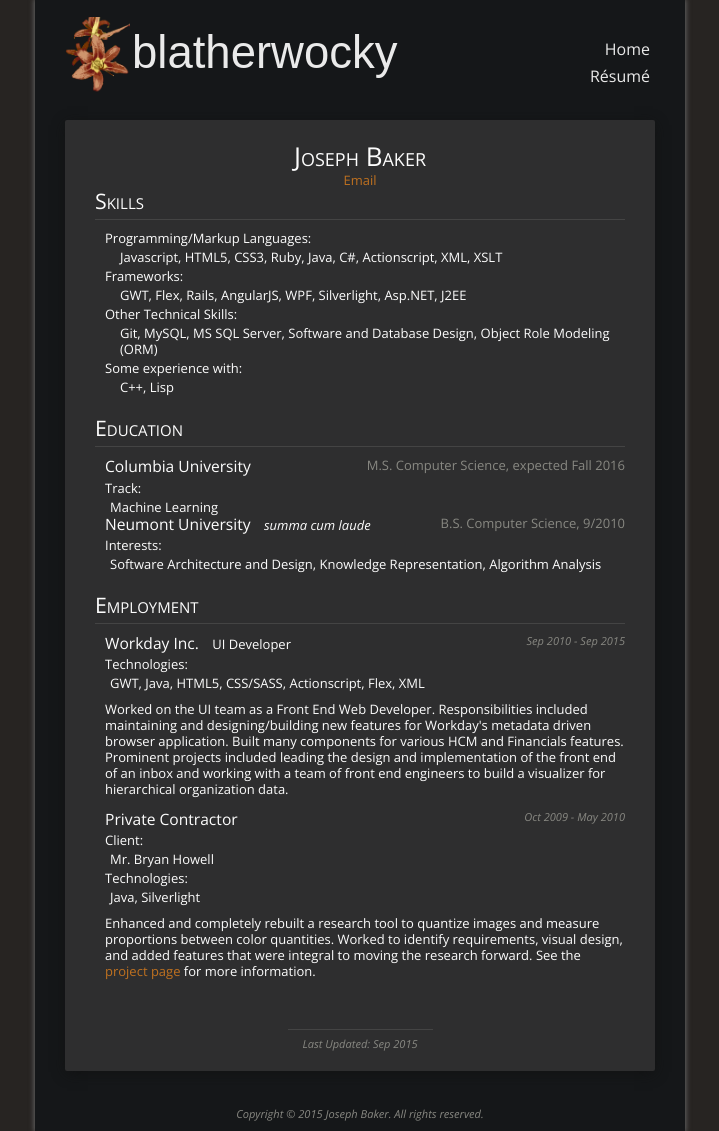
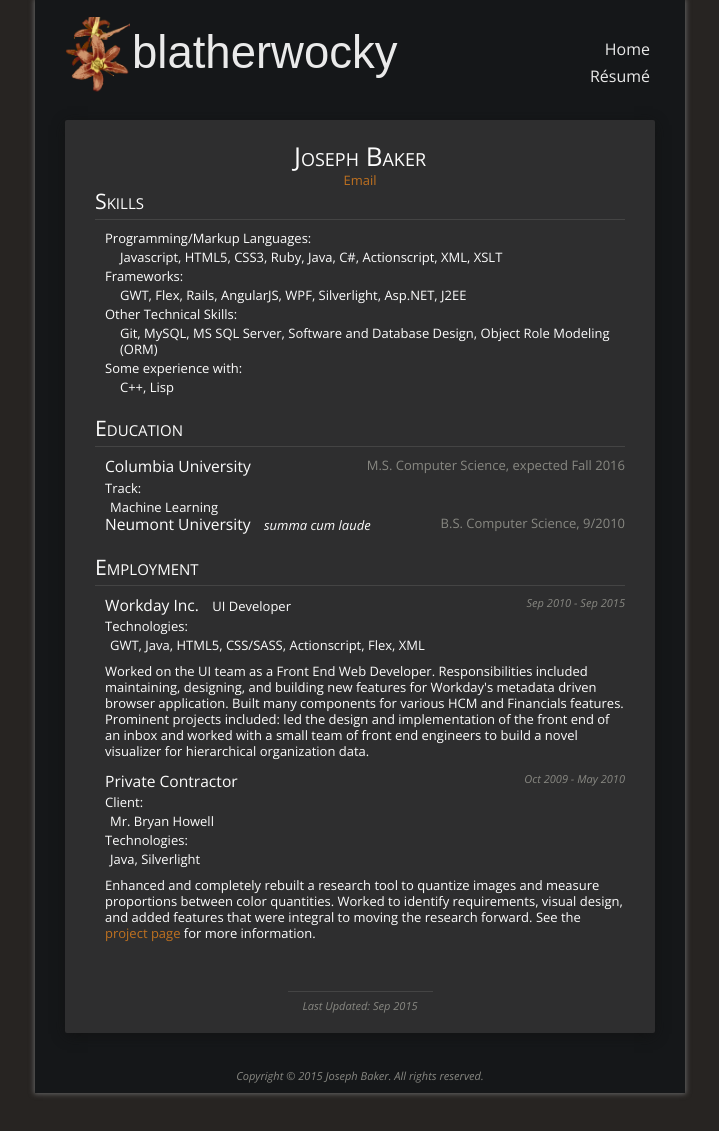
Before and after one commit to blatherwock/blatherwock.github.com, a Jekyll site: the page built from pages/resume.md, in a window 1280 px wide. Shown: the whole page, without its empty margins (280-999 px from the left). Built offline with Jekyll 4.4.1, drawn with Linux system fonts in a browser that asks for light colours; some web fonts are replaced.

Commit message:
More small resume content changes

```diff
--- a/pages/resume.md
+++ b/pages/resume.md
@@ -35,10 +35,6 @@ page_class: bl-resume
 <h3>Neumont University</h3>
 <em>summa cum laude</em>
 <span class="bl-info bl-info-degree">B.S. Computer Science, 9/2010</span>
-<dl>
-  <dt>Interests</dt>
-  <dd>Software Architecture and Design, Knowledge Representation, Algorithm Analysis</dd>
-</dl>
 </section>
 
 <h2>Employment</h2>
@@ -50,7 +46,7 @@ page_class: bl-resume
   <dt>Technologies</dt>
   <dd>GWT, Java, HTML5, CSS/SASS, Actionscript, Flex, XML</dd>
 </dl>
-<p>Worked on the UI team as a Front End Web Developer. Responsibilities included maintaining and designing/building new features for Workday's metadata driven browser application. Built many components for various HCM and Financials features. Prominent projects included leading the design and implementation of the front end of an inbox and working with a team of front end engineers to build a visualizer for hierarchical organization data.</p>
+<p>Worked on the UI team as a Front End Web Developer. Responsibilities included maintaining, designing, and building new features for Workday's metadata driven browser application. Built many components for various HCM and Financials features. Prominent projects included: led the design and implementation of the front end of an inbox and worked with a small team of front end engineers to build a novel visualizer for hierarchical organization data.</p>
 <h3>Private Contractor</h3>
 <span class="bl-info bl-info-job_date">Oct 2009 - May 2010</span>
 <dl>
```
